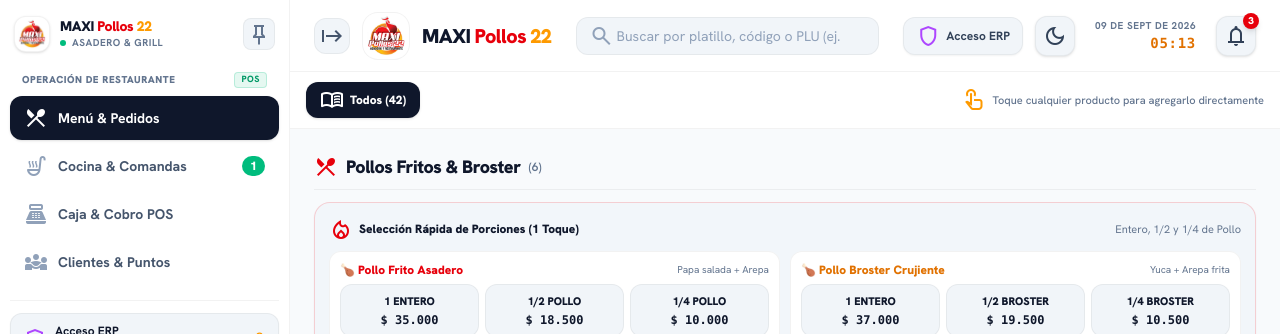
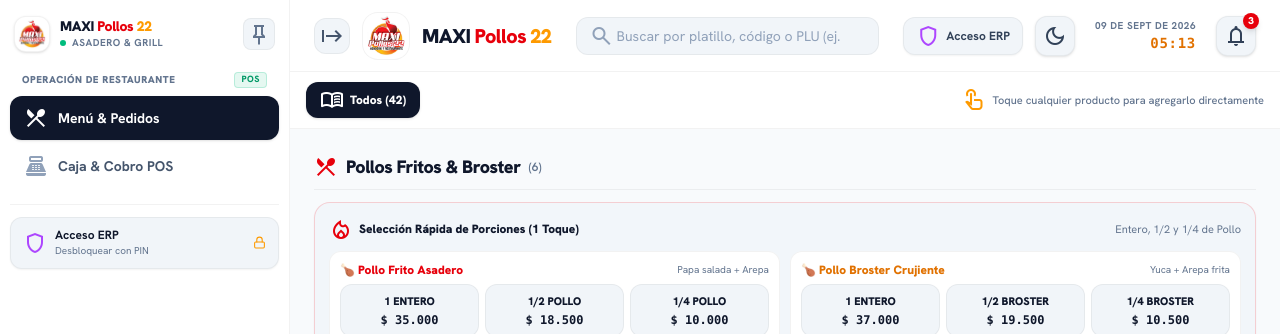
Before and after one commit to kevingaitan10r/asadero-pos, a React (Vite) app: page / in a window 1280 px wide. Shown: the top 334 px of the page. Built offline with nearby package versions, Linux system fonts and the light colour scheme.

Commit message:
feat: retirar secciones de cocina/comandas y clientes/puntos del POS

```diff
--- a/src/components/NavigationDrawer.tsx
+++ b/src/components/NavigationDrawer.tsx
@@ -191,25 +191,6 @@ export const NavigationDrawer: React.FC<NavigationDrawerProps> = ({
             )}
           </button>
 
-          {/* Orders / Kitchen Tab */}
-          <button
-            onClick={() => handleSelectTab('orders')}
-            title="Comandas & Cocina KDS"
-            className={navItemClass('orders')}
-          >
-            <div className="flex items-center gap-2.5">
-              <span className={`material-symbols-outlined text-xl ${activeTab === 'orders' ? 'filled text-white' : 'text-slate-400'}`}>
-                soup_kitchen
-              </span>
-              {isExpanded && <span>Cocina & Comandas</span>}
-            </div>
-            {pendingOrdersCount > 0 && (
-              <span className="px-2 py-0.5 text-xs font-black bg-emerald-500 text-white rounded-full">
-                {pendingOrdersCount}
-              </span>
-            )}
-          </button>
-
           {/* Checkout Tab */}
           <button
             onClick={() => handleSelectTab('checkout')}
@@ -221,20 +202,6 @@ export const NavigationDrawer: React.FC<NavigationDrawerProps> = ({
                 point_of_sale
               </span>
               {isExpanded && <span>Caja & Cobro POS</span>}
-            </div>
-          </button>
-
-          {/* CRM Clientes & Domicilios (POS Access) */}
-          <button
-            onClick={() => handleSelectTab('crm')}
-            title="Clientes CRM & Fidelización"
-            className={navItemClass('crm')}
-          >
-            <div className="flex items-center gap-2.5">
-              <span className={`material-symbols-outlined text-xl ${activeTab === 'crm' ? 'filled text-white' : 'text-slate-400'}`}>
-                diversity_3
-              </span>
-              {isExpanded && <span>Clientes & Puntos</span>}
             </div>
           </button>
 
```
